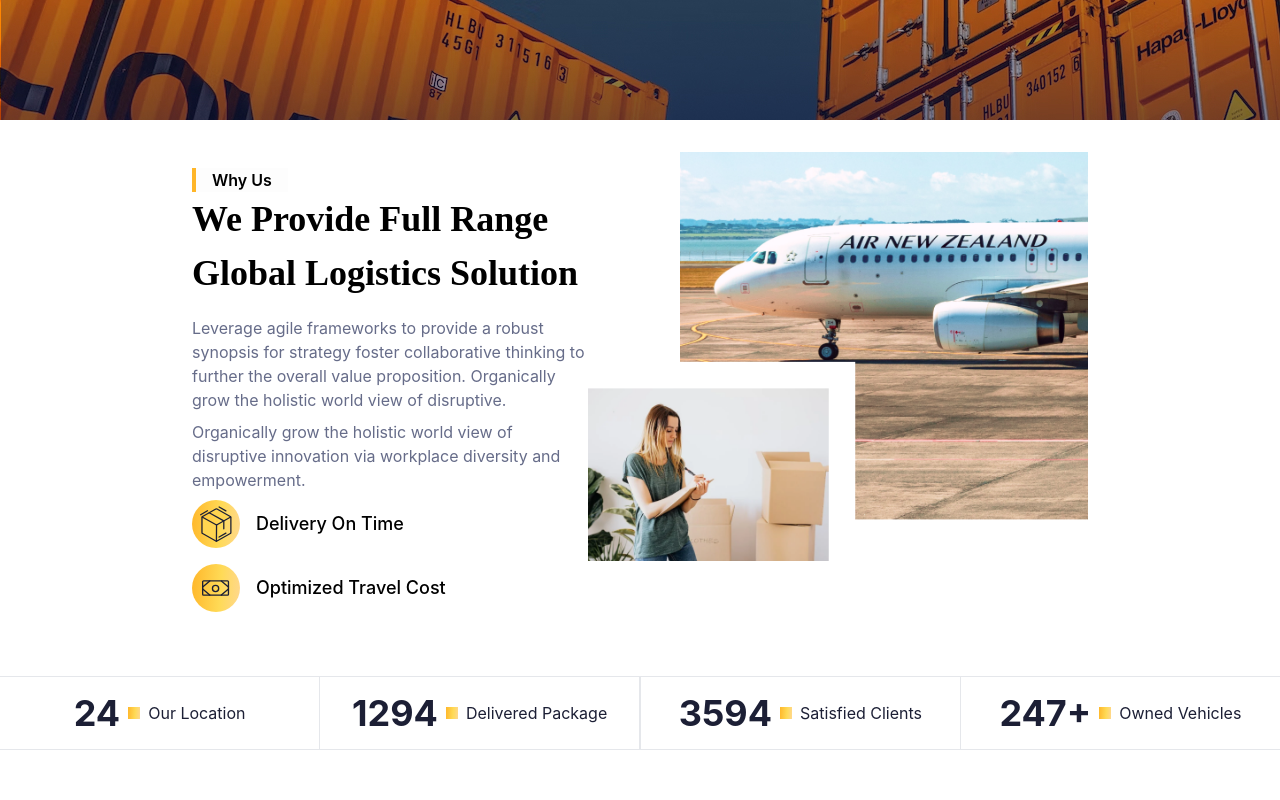
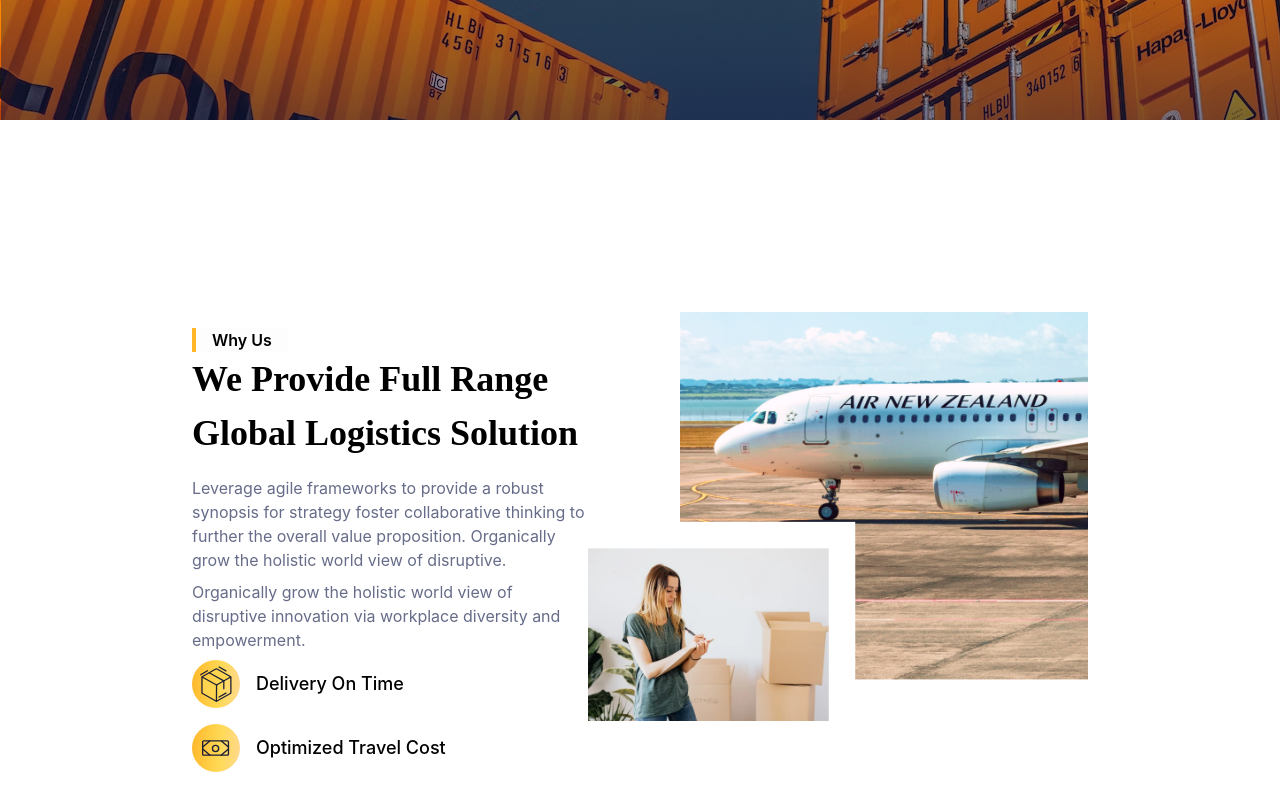
Before and after one commit to smartcollins/logistics, a React (Create React App) app: page / in a window 1280 px wide. Shown: the part 1320-2120 px from the top of the page. Built offline with nearby package versions, Linux system fonts and the light colour scheme.

Commit message:
modified Home

```diff
--- a/src/pages/Home.jsx
+++ b/src/pages/Home.jsx
@@ -42,7 +42,7 @@ const Home = () => {
         { icon: drum, txt: 'transparent pricing' }
     ]
     return (
-        <div className=' space-y-8 xl:space-y-20'>
+        <div className=' space-y-8 overflow-x-clip xl:space-y-20'>
             <div>{banner.slice(0, 1).map((item, idx) => <Banner key={idx} {...item} />)}</div>
             <div className=' gap-4 my-8 px-4 xl:flex xl:w-3/4 xl:mx-auto'>
                 <Caption txt={'what we do'} txt2={'safe & reliable cargo solutions'} />
@@ -52,7 +52,7 @@ const Home = () => {
             </div>
             <div>
                 <div style={{ backgroundImage: `url(${hm})` }} className=' h-80'></div>
-                <div className=' xl-mt-40 xl:flex bg-white xl:w-3/4 mx-auto p-8 font-medium'>
+                <div className=' xl:mt-40 xl:flex bg-white xl:w-3/4 mx-auto px-4 xl:p-8 font-medium space-y-8 xl:space-y-0'>
                     <div className='xl:w-2/4 space-y-2'>
                         <Caption txt={'why us'} txt2={'we provide full range global logistics solution'} />
                         <div style={{ color: color.grayTxt }} className=' space-y-2 text-base font-normal'>
@@ -70,7 +70,7 @@ const Home = () => {
                 </div>
                 <Stat />
             </div>
-            <div className='text-center space-y-8 bg-gradient-to-b from-white from-10% xl:from-60% to-[#ffb629] to-40% px-4 py-8 xl:pb-24'>
+            <div className='text-center space-y-8 bg-gradient-to-b from-white from-10% xl:from-60% to-[#ffb629] to-40% px-4 xl:pb-24'>
                 <p style={{ color: color.darkTxt }} className='text-2xl capitalize font-semibold'>transporting across the world</p>
                 <div className=' space-y-4 md:space-y-0 md:grid md:grid-cols-2 xl:flex gap-4'>
                     {trans.map((item, idx) => <div key={idx} className=' w-full md:last:hidden xl:last:flex'><Trans {...item} /></div>)}
```
